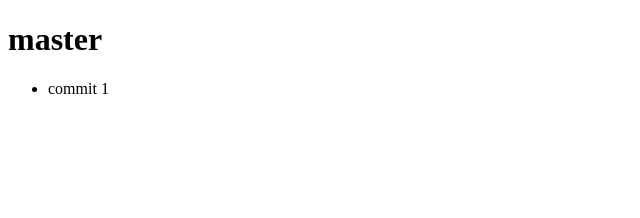
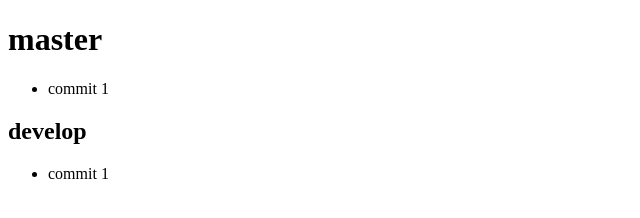
Before and after one commit to cpascualn/UT02PROYECTO, a plain HTML site: page index.html in a window 1280 px wide. Shown: the whole page, without its empty margins (0-640 px from the left). Drawn offline with Linux system fonts and the light colour scheme.

Commit message:
develop comit 1

```diff
--- a/index.html
+++ b/index.html
@@ -14,6 +14,13 @@
 		<li>commit 1</li>
 	</ul>
 
+
+	<h2>develop</h2>
+	<ul>
+		<li>commit 1</li>
+	</ul>
+
+
 </body>
 
 </html>
```
